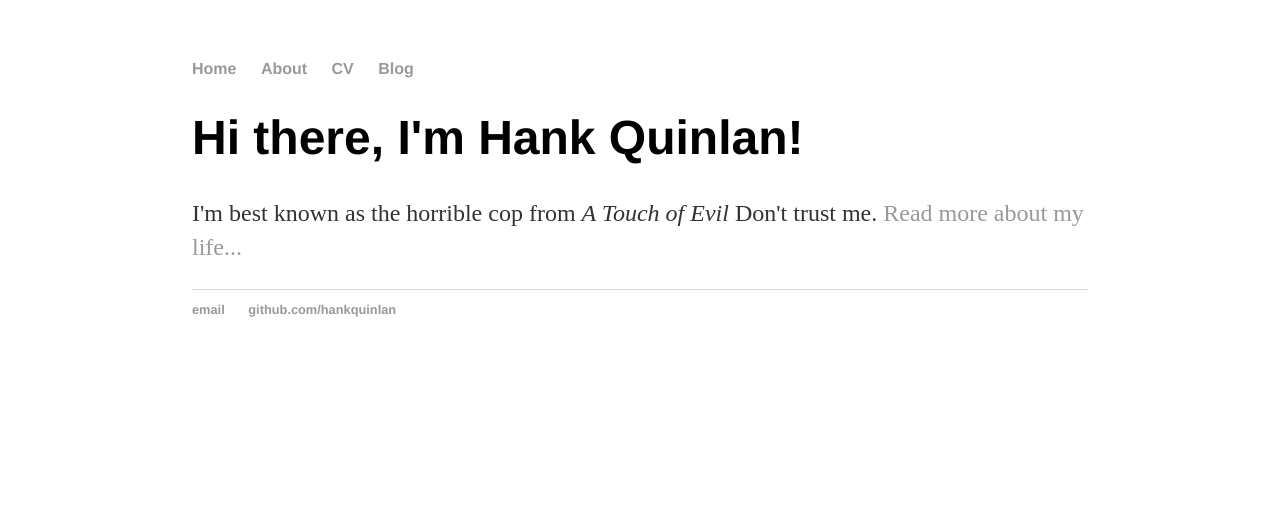
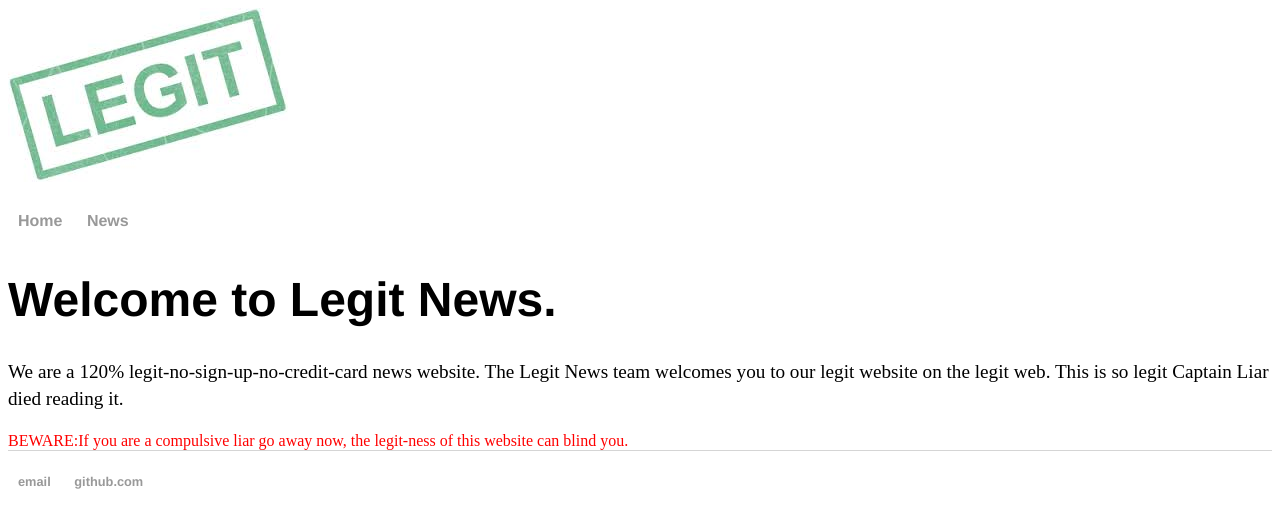
Before and after one commit to mcnluke/mcnluke.github.io, a plain HTML site: page index.html in a window 1280 px wide. Drawn offline with Linux system fonts and the light colour scheme.

Commit message:
done
done

```diff
--- a/css/main.css
+++ b/css/main.css
@@ -1,10 +1,14 @@
+<meta name="viewport" content="width=device-width, initial-scale=1.0">
+
+
 body {
-    margin: 60px auto;
-    width: 70%;
+    margin: 10px auto;
+    width: 90%;
+    background-color: white
 }
 nav ul, footer ul {
     font-family:'Helvetica', 'Arial', 'Sans-Serif';
-    padding: 0px;
+    padding: 10px;
     list-style: none;
     font-weight: bold;
 }
@@ -24,9 +28,9 @@ h1 {
     font-family:'Helvetica', 'Arial', 'Sans-Serif';
 }
 p {
-    font-size: 1.5em;
+    font-size: 1.2em;
     line-height: 1.4em;
-    color: #333;
+    color: black;
 }
 footer {
     border-top: 1px solid #d5d5d5;
@@ -41,3 +45,13 @@ ul.posts {
 ul.posts li {
     list-style: none;
 }
+h1 {
+    color: black;
+}
+h2 {
+    color:black;
+
+}
+div {
+    color: red
+}
--- /dev/null
+++ b/css/news.css
@@ -0,0 +1,46 @@
+<meta name="viewport" content="width=device-width, initial-scale=1.0">
+
+
+body {
+    margin: 10px auto;
+    width: 90%;
+    background-color: white
+}
+nav ul, footer ul {
+    font-family:'Helvetica', 'Arial', 'Sans-Serif';
+    padding: 10px;
+    list-style: none;
+    font-weight: bold;
+}
+nav ul li, footer ul li {
+    display: inline;
+    margin-right: 20px;
+}
+a {
+    text-decoration: none;
+    color: black;
+}
+a:hover {
+    text-decoration: underline;
+}
+h1 {
+    font-size: 3em;
+    font-family:'Helvetica', 'Arial', 'Sans-Serif';
+}
+p {
+    font-size: 1.2em;
+    line-height: 1.4em;
+    color: black;
+}
+footer {
+    border-top: 1px solid #d5d5d5;
+    font-size: .8em;
+}
+
+ul.posts {
+    margin: 20px auto 40px;
+    font-size: 1.5em;
+}
+
+ul.posts li {
+    list-style: none;
--- a/index.html
+++ b/index.html
@@ -1,30 +1,35 @@
 <!DOCTYPE html>
 <html>
 	<head>
-		<title>Hank Quinlan, Horrible Cop</title>
-		<link rel="stylesheet" type="text/css" href="/css/main.css">
+
+
+		<title>LEGIT NEWS</title>
+<link rel="stylesheet" type="text/css" href="css/main.css">
 
 
 	</head>
 	<body>
+<img src="imagee/legit.jpg" alt="legit.jpg" style="width:280;height:174;">
+
+
+
 		<nav>
     		<ul>
-        		<li><a href="/">Home</a></li>
-	        	<li><a href="/about">About</a></li>
-        		<li><a href="/cv">CV</a></li>
-        		<li><a href="/blog">Blog</a></li>
+        		<li><a href="/index.html">Home</a></li>
+	        	<li><a href="news.html">News</a></li>
+
     		</ul>
 		</nav>
 		<div class="container">
     		<div class="blurb">
-        		<h1>Hi there, I'm Hank Quinlan!</h1>
-				<p>I'm best known as the horrible cop from <em>A Touch of Evil</em> Don't trust me. <a href="/about">Read more about my life...</a></p>
-    		</div><!-- /.blurb -->
-		</div><!-- /.container -->
+        		<h1>Welcome to Legit News. </h1>
+				<p>We are a 120% legit-no-sign-up-no-credit-card news website. The Legit News team welcomes you to our legit website on the legit web. This is so legit Captain Liar died reading it. </p>
+    		</div>BEWARE:If you are a compulsive liar go away now, the legit-ness of this website can blind you.
+		</div>
 		<footer>
     		<ul>
-        		<li><a href="mailto:hankquinlanhub@gmail.com">email</a></li>
-        		<li><a href="https://github.com/hankquinlan">github.com/hankquinlan</a></li>
+        		<li><a href="mailto:mcnluke@stu.staloysius.nsw.edu.au">email</a></li>
+        		<li><a href="https://github.com/mcnluke">github.com</a></li>
 			</ul>
 		</footer>
 	</body>
```
Also changed, not shown: carrots.html (added, +38 -0 lines), css/carrots.css (added, +62 -0 lines), news.html (added, +11 -0 lines), imagee/carrotlord.jpg (added), imagee/legit.jpg (added), imagee/unnamed-1.jpg (added), imagee/unnamed-2.jpg (added), imagee/unnamed-3.jpg (added), imagee/unnamed.jpg (added), imagee/url-1.jpg (added), 5 other files.
